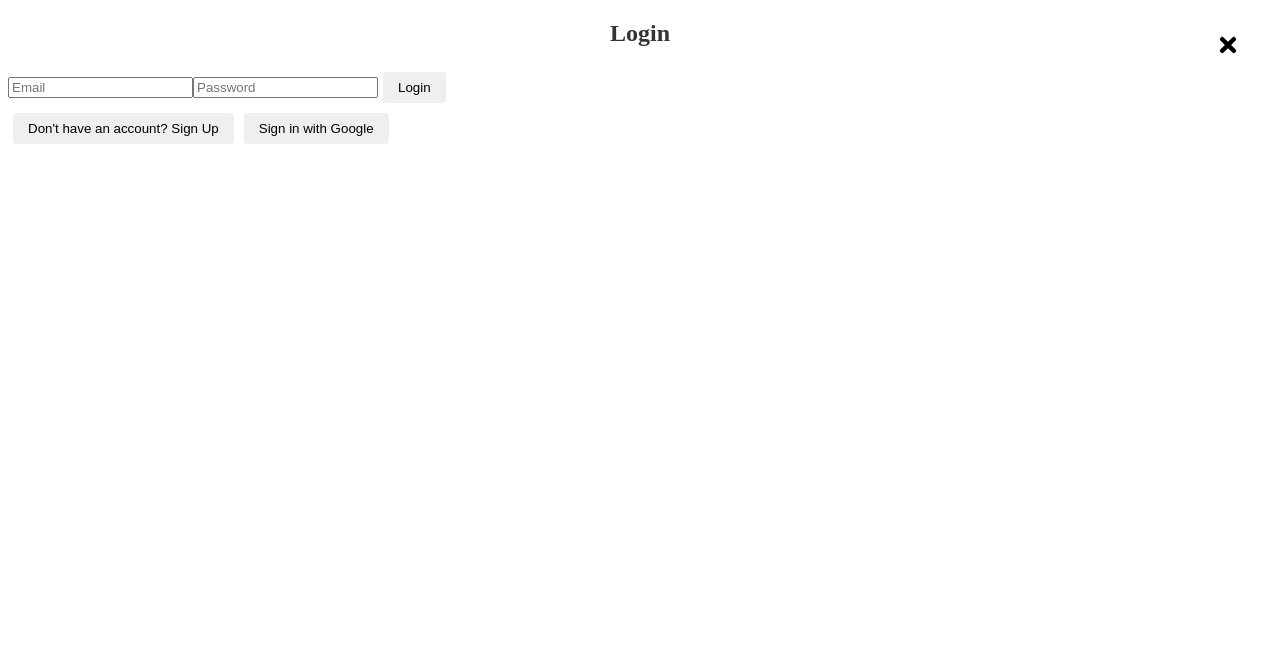
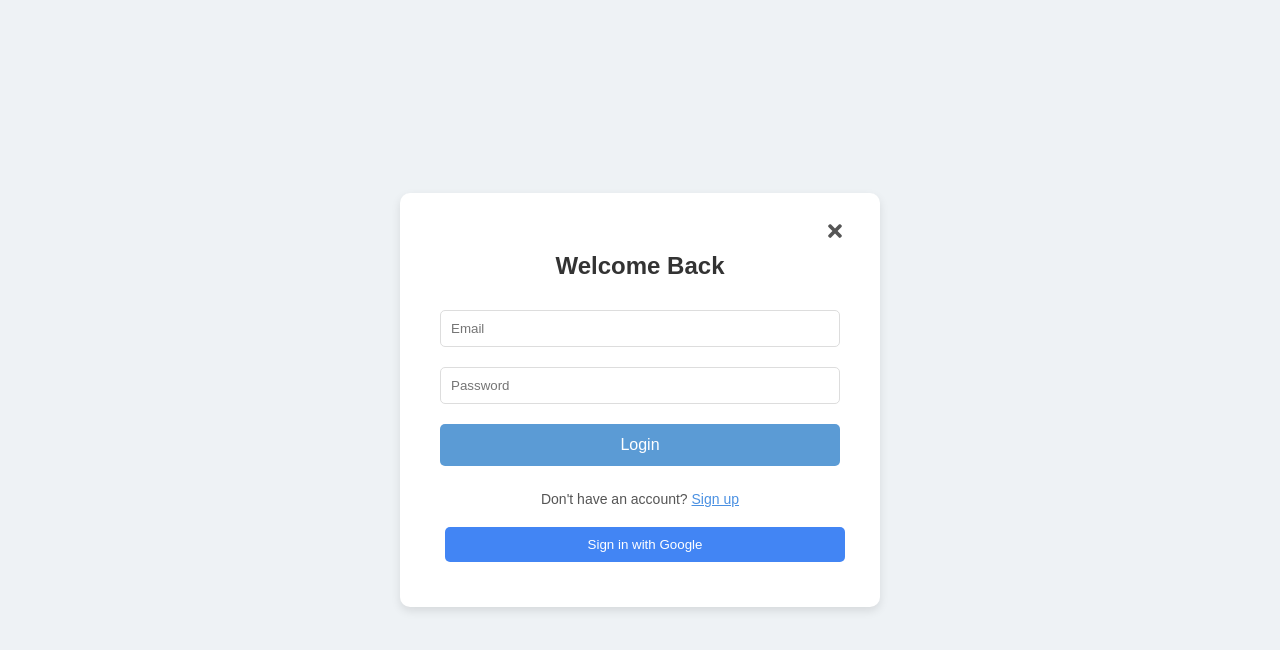
Before and after one commit to Luis-Nery/flashcardApp, a React (Vite) app in the folder my-flashcard-react-app/: page /login in a window 1280 px wide. Shown: the top 650 px of the page. Built offline with nearby package versions, Linux system fonts and the light colour scheme; no server answers.

Commit message:
Styled login/singup form and fixed bug upon google login, also google login now works with multiple accounts. All left to do is work on email change/ password reset/ and style landing page.

```diff
--- a/my-flashcard-react-app/src/AuthForm.css
+++ b/my-flashcard-react-app/src/AuthForm.css
@@ -1,14 +1,116 @@
-/* Close button styling */
+body {
+  font-family: 'Arial', sans-serif;
+  background-color: #f5f5f5;
+  margin: 0;
+  padding: 0;
+}
+
+.auth-container {
+  display: flex;
+  justify-content: center;
+  align-items: center;
+  height: 100vh;
+  background-color: #eef2f5;
+}
+
+.auth-form {
+  position: relative;
+  background: white;
+  padding: 40px;
+  border-radius: 10px;
+  box-shadow: 0px 4px 10px rgba(0, 0, 0, 0.1);
+  width: 400px;
+  text-align: center;
+}
+
 .close-button {
   position: absolute;
-    top: 20px;
-    right: 20px;
-    background: transparent;
+  top: 15px;
+  right: 15px;
+  background: none;
   border: none;
-    font-size: 24px;
+  font-size: 20px;
   cursor: pointer;
+  color: #555;
 }
 
 .close-button:hover {
+  color: #000;
+}
+
+.auth-form h2 {
+  margin-bottom: 20px;
+  color: #333;
+}
+
+.auth-input {
+  width: 100%;
+  padding: 10px;
+  margin: 10px 0;
+  border: 1px solid #ddd;
+  border-radius: 5px;
+  box-sizing: border-box;
+}
+
+.auth-input:focus {
+  outline: none;
+  border: 1px solid #5b9bd5;
+}
+
+.auth-button {
+  width: 100%;
+  padding: 12px;
+  background-color: #5b9bd5;
+  color: white;
+  border: none;
+  border-radius: 5px;
+  font-size: 16px;
+  cursor: pointer;
+  margin: 10px 0;
+}
+
+.auth-button:hover {
+  background-color: #4a90e2;
+}
+
+.auth-error {
   color: red;
+  font-size: 14px;
+  margin-bottom: 15px;
 }
+
+.auth-switch {
+  margin-top: 15px;
+  font-size: 14px;
+  color: #555;
+}
+
+.auth-switch span {
+  color: #4a90e2;
+  cursor: pointer;
+  text-decoration: underline;
+}
+
+.google-signin-container {
+  margin-top: 15px;
+}
+
+.google-signin-button {
+  background-color: #4285f4;
+  color: white;
+  padding: 10px;
+  border: none;
+  border-radius: 5px;
+  cursor: pointer;
+  width: 100%;
+}
+
+.google-signin-button:hover {
+  background-color: #357ae8;
+}
+
+.loading-screen {
+  font-size: 18px;
+  text-align: center;
+  color: #555;
+}
--- a/my-flashcard-react-app/src/AuthForm.jsx
+++ b/my-flashcard-react-app/src/AuthForm.jsx
@@ -3,44 +3,42 @@ import { auth } from './firebaseConfiguration.js';
 import {
   signInWithEmailAndPassword,
   createUserWithEmailAndPassword,
-  signOut,
   onAuthStateChanged,
   sendEmailVerification,
   GoogleAuthProvider,
-  signInWithPopup
+  signInWithPopup,
+  fetchSignInMethodsForEmail,
+  linkWithCredential,
 } from 'firebase/auth';
 import axios from 'axios';
-import { useLocation, useNavigate } from 'react-router-dom'; // Updated import
-import { FaTimes } from 'react-icons/fa';  // Import "X" icon from react-icons
+import { useLocation, useNavigate } from 'react-router-dom';
+import { FaTimes } from 'react-icons/fa'; // Import the X icon
 import './AuthForm.css';
-import FlashcardSetList from './FlashcardSetList.jsx';
 
 const AuthorizationForm = () => {
   const location = useLocation();
-  const navigate = useNavigate(); // Replaced useHistory with useNavigate
+  const navigate = useNavigate();
+  const isSignUp = location.pathname === '/signup';
 
-  const isSignUp = location.pathname === "/signup"; // Check if route is /signup
   const [email, setEmail] = useState('');
   const [password, setPassword] = useState('');
   const [confirmPassword, setConfirmPassword] = useState('');
   const [user, setUser] = useState(null);
   const [loading, setLoading] = useState(false);
   const [error, setError] = useState('');
-  const [initializing, setInitializing] = useState(true); // New state for auth initialization
+  const [initializing, setInitializing] = useState(true);
 
   useEffect(() => {
     const unsubscribe = onAuthStateChanged(auth, (user) => {
       setUser(user || null);
-      setInitializing(false); // Set to false once auth check is done
+      setInitializing(false);
     });
     return () => unsubscribe();
   }, []);
 
   useEffect(() => {
-    if (user) {
-      navigate('/flashcardSetList');  // Redirect to flashcard sets page after successful login/signup
-    }
-  }, [user, navigate]); // Runs whenever the user state changes
+    if (user) navigate('/flashcardSetList');
+  }, [user, navigate]);
 
   const handleLogin = async (event) => {
     event.preventDefault();
@@ -49,7 +47,6 @@ const AuthorizationForm = () => {
     try {
       const userCredential = await signInWithEmailAndPassword(auth, email, password);
       setUser(userCredential.user);
-      alert('Login successful!');
     } catch (error) {
       setError(`Login failed: ${error.message}`);
     } finally {
@@ -61,9 +58,8 @@ const AuthorizationForm = () => {
     event.preventDefault();
     setLoading(true);
     setError('');
-
     if (password !== confirmPassword) {
-      setError("Passwords do not match");
+      setError('Passwords do not match');
       setLoading(false);
       return;
     }
@@ -74,11 +70,7 @@ const AuthorizationForm = () => {
       const idToken = await newUser.getIdToken();
       await sendUserTokenToBackend(idToken, newUser.email);
       setUser(newUser);
-      alert('Signup successful!');
-
-      // Send email verification
       await sendEmailVerification(newUser);
-      alert("Verification email sent. Please verify your email before logging in.");
     } catch (error) {
       setError(`Signup failed: ${error.message}`);
     } finally {
@@ -88,74 +80,69 @@ const AuthorizationForm = () => {
 
   const sendUserTokenToBackend = async (idToken, email) => {
     try {
-      await axios.post('http://localhost:8080/api/users/create', { idToken, email }, {
+      await axios.post(
+        'http://localhost:8080/api/users/create',
+        { idToken, email },
+        {
           headers: {
-          'Authorization': `Bearer ${idToken}`
+            Authorization: `Bearer ${idToken}`,
+          },
         }
-      });
-      console.log('User token sent to backend');
+      );
     } catch (error) {
       console.error('Error sending user token to backend:', error);
     }
   };
 
-  const handleSignOut = async () => {
-    try {
-      await signOut(auth);
-      setUser(null);
-      alert('Sign-out successful.');
-    } catch (error) {
-      console.error('Error signing out:', error.message);
-    }
-  };
-
   const handleGoogleSignIn = async () => {
     const provider = new GoogleAuthProvider();
+    provider.setCustomParameters({
+      prompt: 'select_account', // Forces Google to show the account chooser popup
+    });
+
     try {
       const result = await signInWithPopup(auth, provider);
       const newUser = result.user;
+
+      // Check if there is an existing account for the email
+      const email = newUser.email;
+      const signInMethods = await fetchSignInMethodsForEmail(auth, email);
+
+      if (signInMethods.length > 0 && !signInMethods.includes('google.com')) {
+        // Link the Google account to the existing email/password account
+        const credential = GoogleAuthProvider.credentialFromResult(result);
+        await linkWithCredential(auth.currentUser, credential);
+      }
+
+      const idToken = await newUser.getIdToken();
+      await sendUserTokenToBackend(idToken, email);
       setUser(newUser);
-      console.log('Google sign-in successful:', newUser);
-      alert('Google sign-in successful!');
-
-      // Send user token to backend if needed
-      const idToken = await newUser.getIdToken();
-      await sendUserTokenToBackend(idToken, newUser.email);
-
-      // Redirect to flashcard sets after successful login
-      navigate('/flashcardSetList');  // Navigate to the flashcard sets page after Google sign-in
     } catch (error) {
-      console.error('Google sign-in error:', error.message);
-      alert('Google sign-in failed.');
+      setError(`Google sign-in failed: ${error.message}`);
     }
   };
 
   if (initializing) {
-    return <div>Loading...</div>; // Show a loading message until auth is initialized
+    return <div className="loading-screen">Loading...</div>;
   }
-  const handleCancel = () => {
-    navigate('/');  // Redirect to the landing page
-  };
 
   return (
-    <div>
-      {user ? (
-        <div>
-          {/* If user is authenticated, no need for this part anymore */}
-        </div>
-      ) : (
-        <div>
-          <button onClick={handleCancel} className="close-button">
-            <FaTimes /> {/* X Icon */}
+    <div className="auth-container">
+      <div className="auth-form">
+        {/* X Button */}
+        <button className="close-button" onClick={() => navigate('/')}>
+          <FaTimes />
         </button>
-          <h2>{isSignUp ? 'Sign Up' : 'Login'}</h2>
-          {error && <p style={{ color: 'red' }}>{error}</p>}
+
+        <h2>{isSignUp ? 'Create Your Account' : 'Welcome Back'}</h2>
+        {error && <p className="auth-error">{error}</p>}
         <form onSubmit={isSignUp ? handleSignup : handleLogin}>
           <input
             type="email"
             value={email}
             onChange={(e) => setEmail(e.target.value)}
             placeholder="Email"
+            className="auth-input"
             required
           />
           <input
@@ -163,6 +150,7 @@ const AuthorizationForm = () => {
             value={password}
             onChange={(e) => setPassword(e.target.value)}
             placeholder="Password"
+            className="auth-input"
             required
           />
           {isSignUp && (
@@ -171,21 +159,33 @@ const AuthorizationForm = () => {
               value={confirmPassword}
               onChange={(e) => setConfirmPassword(e.target.value)}
               placeholder="Confirm Password"
+              className="auth-input"
               required
             />
           )}
-            <button type="submit" disabled={loading}>
+          <button type="submit" className="auth-button" disabled={loading}>
             {loading ? 'Processing...' : isSignUp ? 'Sign Up' : 'Login'}
           </button>
         </form>
-          <button onClick={() => navigate(isSignUp ? '/login' : '/signup')}>
-            {isSignUp ? 'Already have an account? Login' : "Don't have an account? Sign Up"}
+        <p className="auth-switch">
+          {isSignUp ? (
+            <>
+              Already have an account?{' '}
+              <span onClick={() => navigate('/login')}>Log in</span>
+            </>
+          ) : (
+            <>
+              Don't have an account?{' '}
+              <span onClick={() => navigate('/signup')}>Sign up</span>
+            </>
+          )}
+        </p>
+        <div className="google-signin-container">
+          <button onClick={handleGoogleSignIn} className="google-signin-button">
+            Sign in with Google
           </button>
-
-          {/* Google Sign-In Button */}
-          <button onClick={handleGoogleSignIn}>Sign in with Google</button>
         </div>
-      )}
+      </div>
     </div>
   );
 };
```
Also changed, not shown: 1 other file (tests, documents, lock files or other folders). Lines whose indentation alone changed are shown as unchanged.
